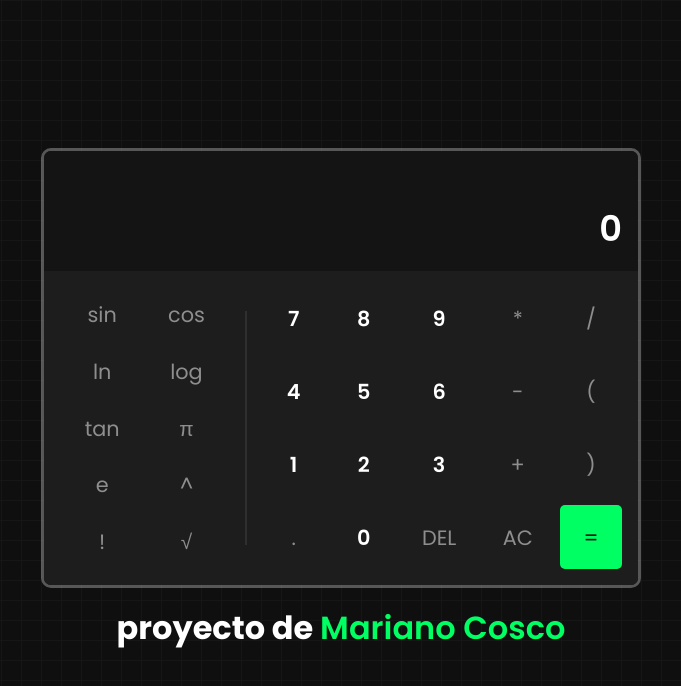
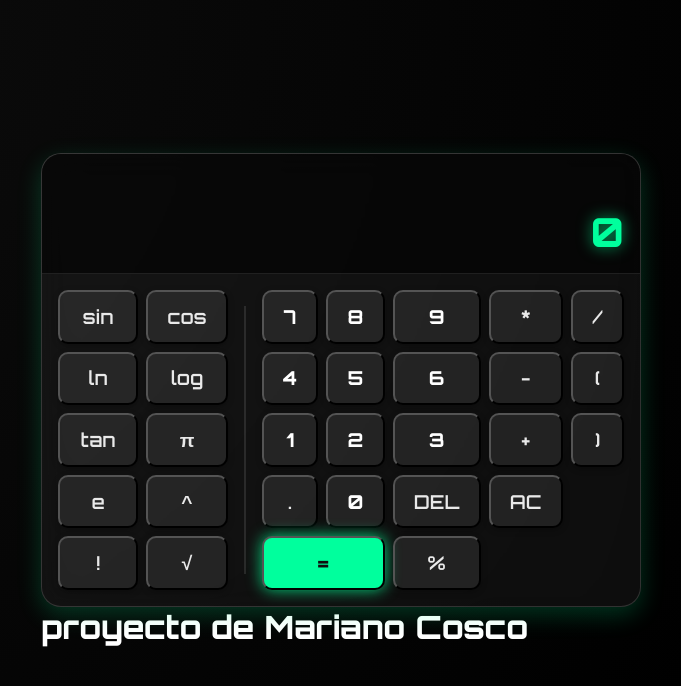
Before and after one commit to marianoCosco/calculadora-cientifica, a React (Vite) app in the folder calculadora-cientifica/: page / in a window 1280 px wide. Shown: the top 686 px of the page, without its empty margins (299-980 px from the left). Built offline with nearby package versions, Linux system fonts and the light colour scheme.

Commit message:
se termino con los calculos, y se agrego "%"

```diff
--- a/calculadora-cientifica/package.json
+++ b/calculadora-cientifica/package.json
@@ -10,6 +10,7 @@
     "preview": "vite preview"
   },
   "dependencies": {
+    "mathjs": "^14.7.0",
     "react": "^19.1.1",
     "react-dom": "^19.1.1"
   },
--- a/calculadora-cientifica/src/App.tsx
+++ b/calculadora-cientifica/src/App.tsx
@@ -1,5 +1,5 @@
 import React from "react";
-import Calculator from "./components/calculator";
+import Calculator from "./components/Calculator";
 const App = () => {
   return (
     <div>
--- a/calculadora-cientifica/src/components/Calculator.jsx
+++ b/calculadora-cientifica/src/components/Calculator.jsx
@@ -1,8 +1,8 @@
 import React, { useState } from "react";
 import DisplayWindow from "./DisplayWindow";
 import KeysWindow from "./KeysWindow";
-
-const calculator = () => {
+import { create, all, evaluate } from "mathjs";
+const Calculator = () => {
   const [expression, setExpression] = useState("");
   const [displayEXP, setDisplayEXP] = useState("");
   const [result, setResult] = useState("0");
@@ -17,6 +17,7 @@ const calculator = () => {
     e: "Math.E",
     "^": "**",
     "√": "Math.sqrt",
+    "%": "/100",
   };
 
   function calcResult() {
@@ -32,6 +33,7 @@ const calculator = () => {
       setResult("An Error Occurred!");
     }
   }
+
   function handleButton(value) {
     if (value === "AC") {
       setExpression("");
@@ -56,6 +58,18 @@ const calculator = () => {
       setDisplayEXP(displayEXP + value);
     }
   }
+
+  function factorial(n) {
+    let result = 1;
+    for (let i = 1; i <= n; i++) result *= i;
+    return result;
+  }
+
+  function extractLastNum(exp) {
+    const numbers = exp.match(/\d+/g);
+    return numbers ? numbers[numbers.length - 1] : null;
+  }
+
   return (
     <div className="calculator">
       <DisplayWindow expression={displayEXP} result={result} />
@@ -64,4 +78,4 @@ const calculator = () => {
   );
 };
 
-export default calculator;
+export default Calculator;
--- a/calculadora-cientifica/src/components/KeysWindow.jsx
+++ b/calculadora-cientifica/src/components/KeysWindow.jsx
@@ -24,6 +24,7 @@ const KeysWindow = ({ handleButton }) => {
     "DEL",
     "AC",
     "=",
+    "%",
   ];
 
   return (
@@ -41,7 +42,7 @@ const KeysWindow = ({ handleButton }) => {
           <button
             key={index}
             className={`${item >= "0" && item <= "9" ? "number" : ""} ${
-              item === "=" && "equal"
+              item === "=" ? "equal" : ""
             }`}
             onClick={() => handleButton(item)}
           >
--- a/calculadora-cientifica/src/index.css
+++ b/calculadora-cientifica/src/index.css
@@ -1,103 +1,71 @@
-@import url(https://fonts.googleapis.com/css?family=Poppins:100,100italic,200,200italic,300,300italic,regular,italic,500,500italic,600,600italic,700,700italic,800,800italic,900,900italic);
+@import url("https://fonts.googleapis.com/css2?family=Orbitron:wght@400;600;800&display=swap");
 
 * {
   margin: 0;
   padding: 0;
   box-sizing: border-box;
-  font-family: "Poppins", sans-serif;
-}
-
-button {
-  border: none;
-  outline: none;
-  appearance: none;
-  background: transparent;
-  color: inherit;
+  font-family: "Orbitron", sans-serif;
 }
 
 body {
-  background-color: #0f0f0f;
+  background: radial-gradient(circle at top left, #0d0d0d, #000000 80%);
   color: white;
-  background-image: linear-gradient(#161616 1px, transparent 1px),
-    linear-gradient(to right, #161616 1px, #0f0f0f 1px);
-  background-size: 20px 20px;
-}
-
-.App {
-  min-height: 100dvh;
   display: flex;
+  justify-content: center;
   align-items: center;
-  justify-content: center;
-  flex-direction: column;
-  gap: 1rem;
-}
-
-.developer span {
-  font-weight: 600;
-  color: #00ff62;
+  min-height: 100vh;
 }
 
 .calculator {
-  border: 3px solid rgba(255, 255, 255, 0.3);
-  border-radius: 10px;
+  backdrop-filter: blur(15px);
+  background: rgba(255, 255, 255, 0.05);
+  border: 1px solid rgba(255, 255, 255, 0.15);
+  border-radius: 20px;
+  box-shadow: 0 8px 25px rgba(0, 255, 150, 0.2);
   max-width: 600px;
   width: 100%;
   overflow: hidden;
 }
 
 .displayWindow {
-  background-color: rgb(20, 20, 20);
-  display: flex;
-  align-items: flex-end;
-  justify-content: flex-end;
+  background: rgba(0, 0, 0, 0.6);
   padding: 1rem;
   height: 120px;
+  display: flex;
   flex-direction: column;
+  justify-content: flex-end;
+  align-items: flex-end;
+  border-bottom: 1px solid rgba(255, 255, 255, 0.1);
 }
 
 .displayWindow .expression {
-  overflow-x: auto;
+  font-size: 1rem;
+  color: rgba(255, 255, 255, 0.5);
+  font-weight: 500;
   width: 100%;
   text-align: right;
-  color: rgba(255, 255, 255, 0.3);
-  font-weight: 600;
+  overflow-x: auto;
   scrollbar-width: none;
 }
 
 .displayWindow .result {
-  font-size: 2.2rem;
-  font-weight: 600;
+  font-size: 2.5rem;
+  font-weight: 800;
+  color: #00ff9d;
+  text-shadow: 0 0 15px rgba(0, 255, 150, 0.6);
 }
 
 .keysWindow {
-  background-color: rgb(29, 29, 29);
   display: flex;
   padding: 1rem;
   gap: 1rem;
-}
-
-.keysWindow button {
-  padding: 0.8rem 1.2rem;
-  font-size: 1.3rem;
-  cursor: pointer;
-  color: rgba(255, 255, 255, 0.5);
-  border-radius: 5px;
-}
-
-.keysWindow button:hover {
-  background-color: rgba(255, 255, 255, 0.2);
 }
 
 .keys_scientific {
   width: 30%;
   display: grid;
   grid-template-columns: repeat(2, 1fr);
-}
-
-.line {
-  margin-block: 1.5rem;
-  width: 2px;
-  background-color: rgba(255, 255, 255, 0.08);
+  gap: 0.5rem;
 }
 
 .keys_basic {
@@ -107,32 +75,55 @@ body {
   gap: 0.5rem;
 }
 
+.keysWindow button {
+  padding: 0.8rem 1.2rem;
+  font-size: 1.2rem;
+  cursor: pointer;
+  border-radius: 10px;
+  background: rgba(255, 255, 255, 0.08);
+  color: rgba(255, 255, 255, 0.9);
+  font-weight: 600;
+  transition: all 0.2s ease;
+  box-shadow: 0 2px 6px rgba(0, 0, 0, 0.3);
+}
+
+.keysWindow button:hover {
+  background: rgba(0, 255, 150, 0.2);
+  color: #00ff9d;
+  box-shadow: 0 0 12px rgba(0, 255, 150, 0.6);
+}
+
 .keys_basic .equal {
-  background-color: #00ff62;
+  background: #00ff9d;
   color: #0f0f0f;
+  font-weight: 800;
+  grid-column: span 2;
+  box-shadow: 0 0 15px rgba(0, 255, 150, 0.8);
 }
 
 .keys_basic .number {
   color: white;
-  font-weight: 600;
+  font-weight: 700;
+}
+
+.line {
+  width: 2px;
+  background: rgba(255, 255, 255, 0.1);
+  margin-block: 1rem;
 }
 
 @media (max-width: 610px) {
-  body {
-    padding: 1rem;
-  }
-
   .keysWindow {
     flex-direction: column;
-    gap: 0;
-  }
-
-  .line {
-    display: none;
+    gap: 0.5rem;
   }
 
   .keys_scientific {
     width: 100%;
     grid-template-columns: repeat(5, 1fr);
   }
+
+  .line {
+    display: none;
+  }
 }
```
Also changed, not shown: 1 other file (tests, documents, lock files or other folders).
